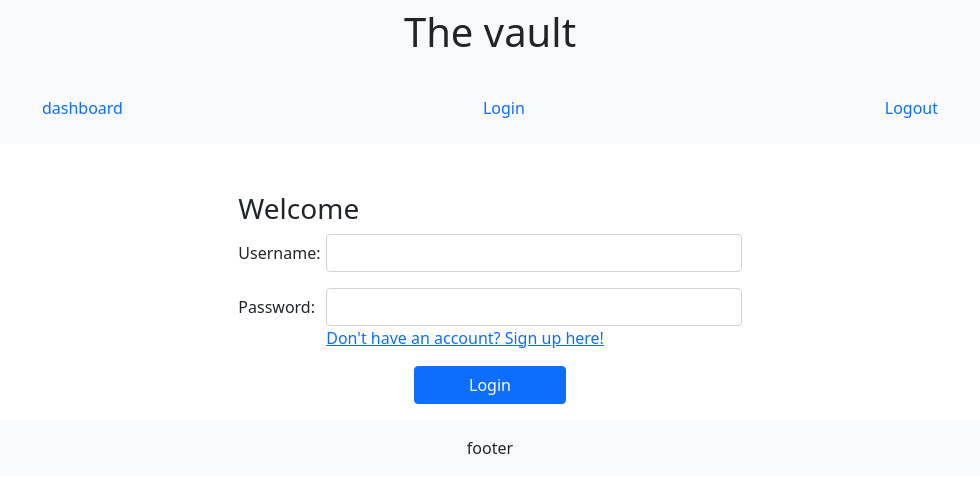
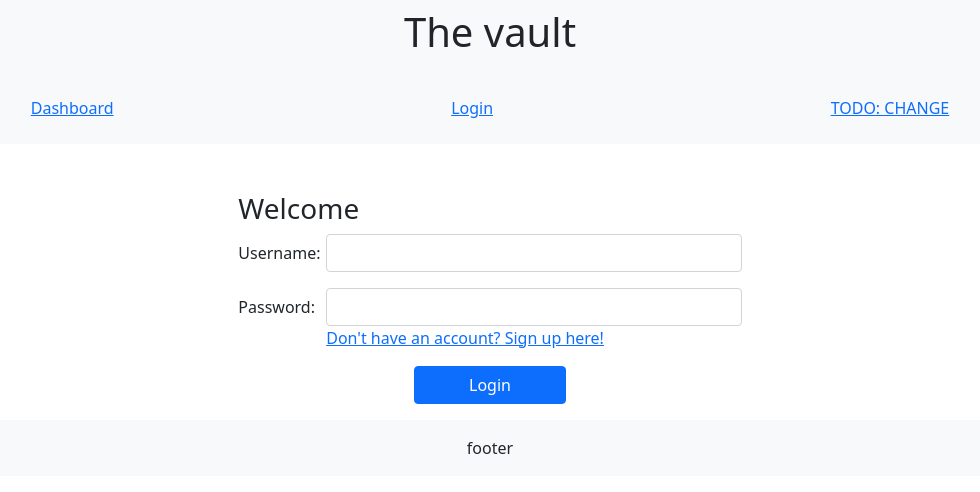
Before and after one commit to dsalvino/qr-vault, a React (Create React App) app in the folder client/: page /login in a window 1280 px wide. Shown: the top 492 px of the page, without its empty margins (150-1130 px from the left). Built offline with nearby package versions, Linux system fonts and the light colour scheme.

Commit message:
react routing working

```diff
--- a/client/src/components/hero/hero.js
+++ b/client/src/components/hero/hero.js
@@ -1,4 +1,5 @@
 import React from 'react';
+import { Link } from 'react-router-dom';
 
 const Hero = () => {
     return (
@@ -6,9 +7,15 @@ const Hero = () => {
             <div className="container-fluid mb-5 heroContainer">
                 <div id="hero" className="py-3 text-center block block-1 bg-light">
                     <nav className="nav flex-column flex-sm-row justify-content-around">
-                        <a className=" text-sm-center nav-link active" aria-current="page" href="#">dashboard</a>
-                        <a className=" text-sm-center nav-link" href="#">Login</a>
-                        <a className=" text-sm-center nav-link" href="#">Logout</a>
+                        <a className=" text-sm-center nav-link active" aria-current="page" href="#">
+                            <Link to='dashboard'>Dashboard</Link>
+                        </a>
+                        <a className=" text-sm-center nav-link" href="#">
+                        <Link to='login'>Login</Link>
+                        </a>
+                        <a className=" text-sm-center nav-link" href="#">
+                        <Link to='signup'>TODO: CHANGE </Link>
+                        </a>
                     </nav>
                 </div>
             </div>
--- a/client/src/pages/login.js
+++ b/client/src/pages/login.js
@@ -1,4 +1,5 @@
 import React from 'react';
+import { Link } from 'react-router-dom';
 
 const Login = () => {
     return (
@@ -18,7 +19,7 @@ const Login = () => {
                         <label for="inputPassword3" class="col-sm-2 col-form-label">Password:</label>
                         <div class="col-sm-10">
                             <input type="password" class="form-control" id="inputPassword3" required />
-                            <a href="./views/signup.html"><span>Don't have an account? Sign up here!</span></a>
+                            <Link to='signup'>Don't have an account? Sign up here!</Link>
                         </div>
                         <div class="d-grid gap-1 mx-auto col-4 mt-3">
                             <button class="btn btn-primary" type="submit">Login</button>
```
